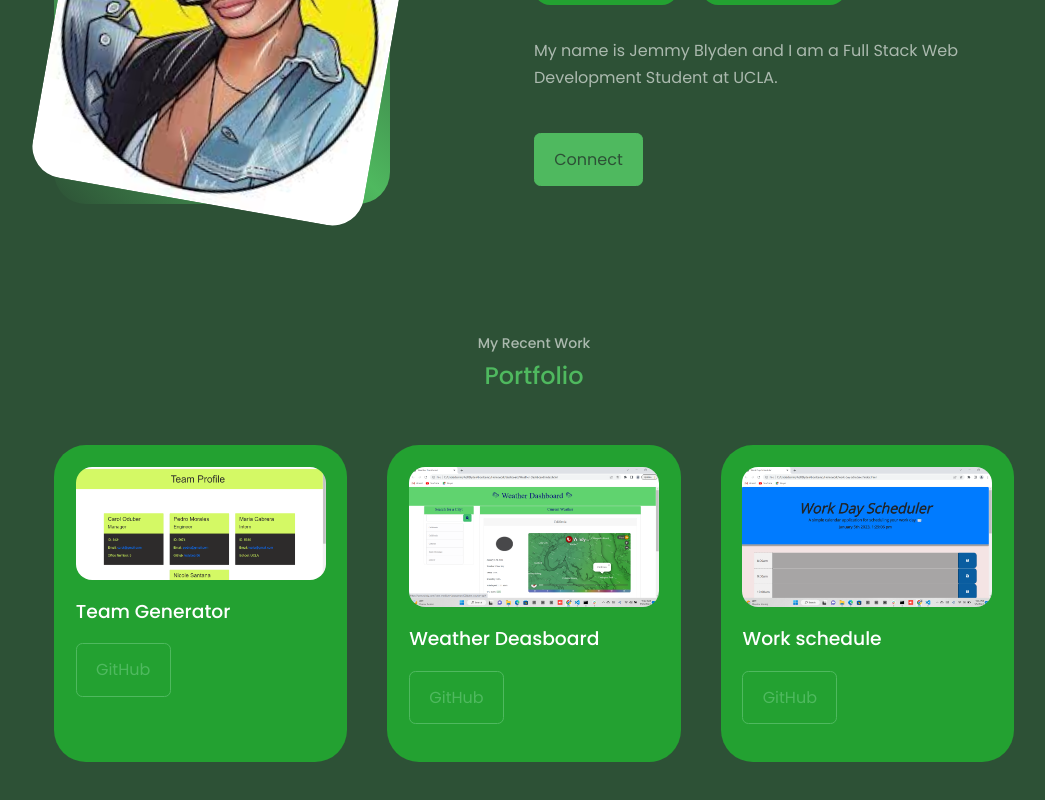
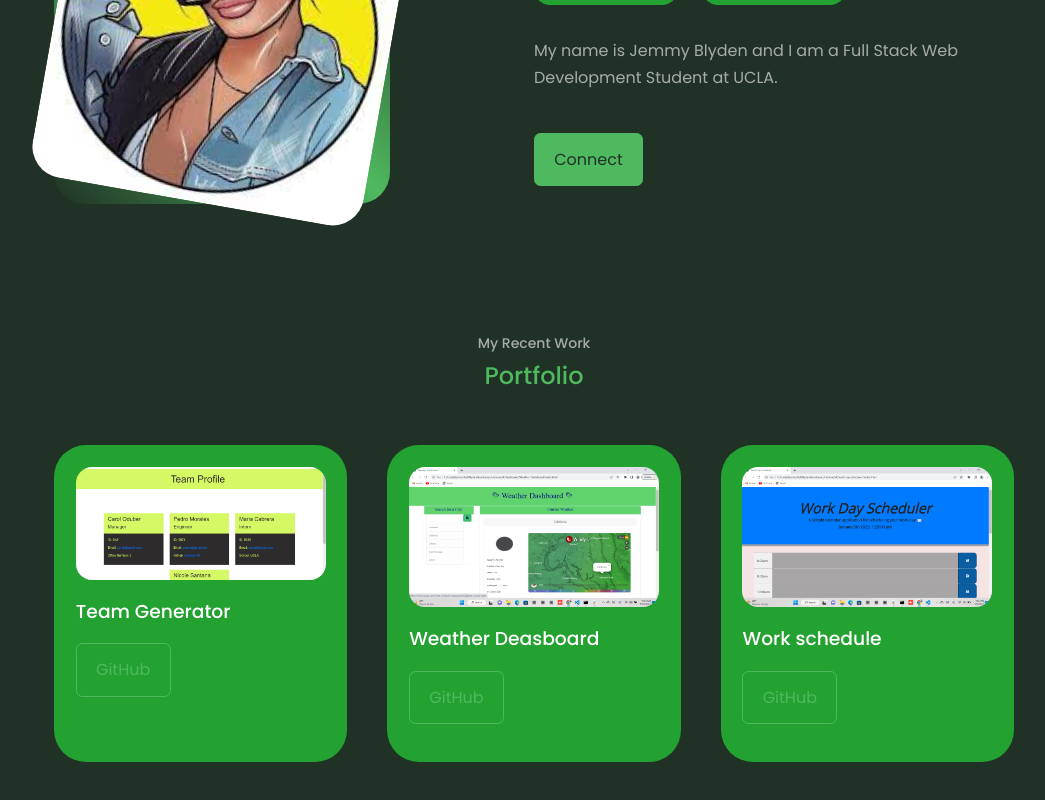
Before and after one commit to LatinLady/J-B-POR-REACT, a React (Create React App) app: page / in a window 1280 px wide. Shown: the part 1120-1920 px from the top of the page, without its empty margins (106-1151 px from the left). Built offline with nearby package versions, Linux system fonts and the light colour scheme.

Commit message:
fishing style

```diff
--- a/src/index.css
+++ b/src/index.css
@@ -11,7 +11,7 @@
 }
 
 :root {
-  --color-bg: #2d5136;
+  --color-bg: #203225;
   --color-nav: rgba(29, 118, 53, 0.3);
   --color-bg-variant:#23a131;
   --color-primary: #4fb95f;
```
